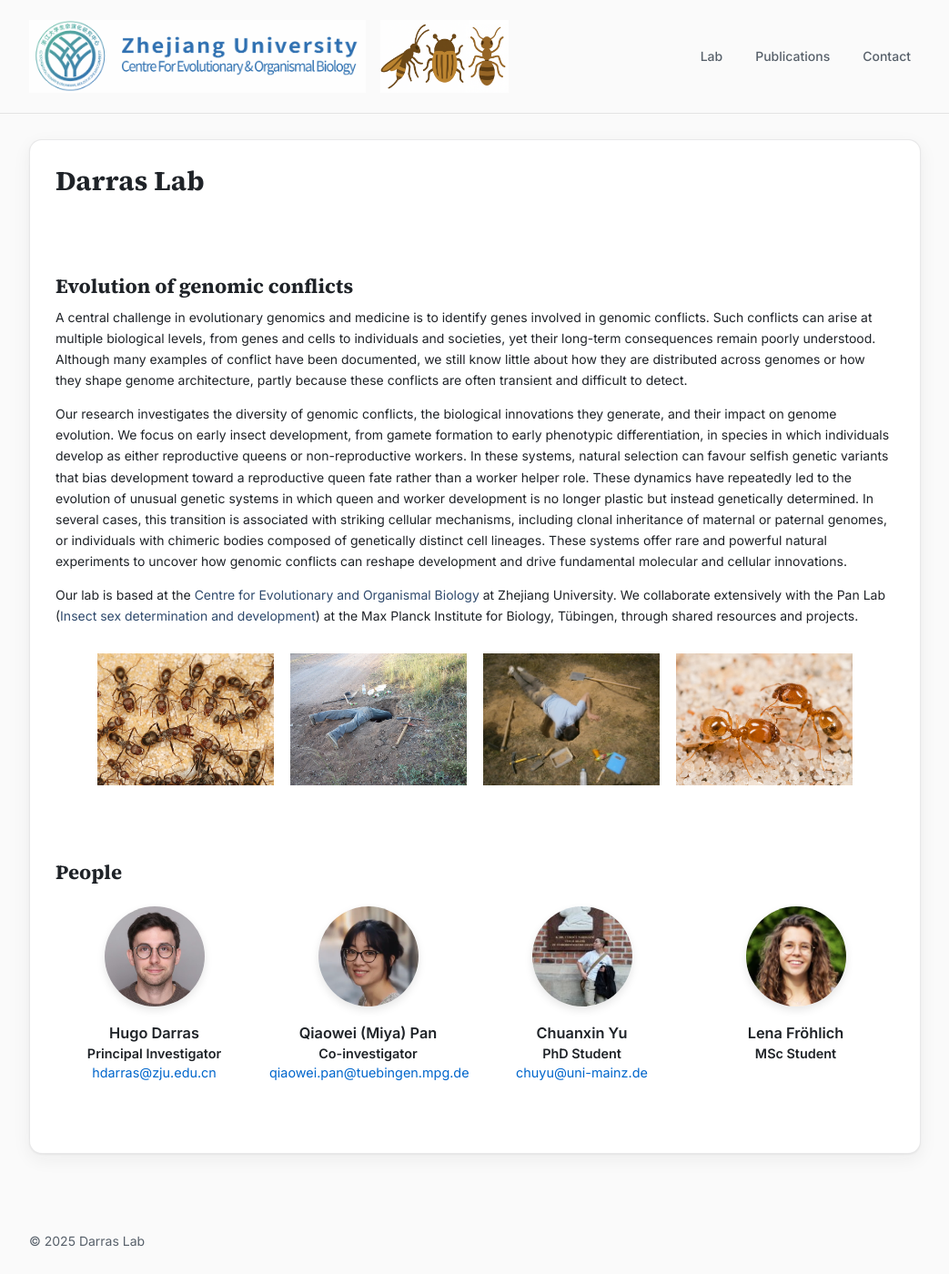
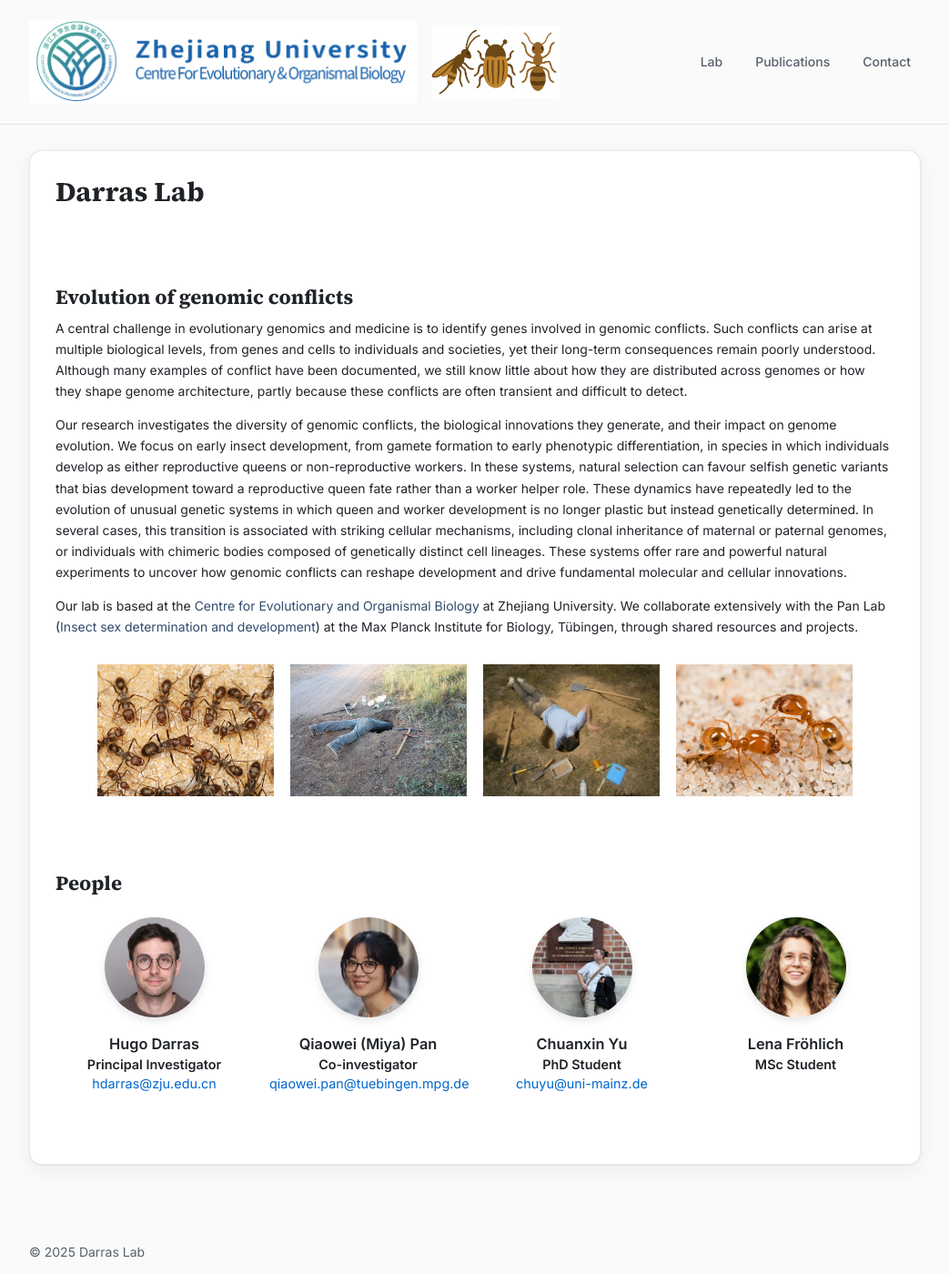
Before and after one commit to lab-darras/lab-darras.github.io, a Jekyll site: the page built from index.md, in a window 1280 px wide and 1400 px high. Shown: the whole window at 91% size, without its empty margins (118-1161 px from the left). Built offline with Jekyll 4.4.1, drawn with Linux system fonts in a browser that asks for light colours.

Commit message:
Update style.css

```diff
--- a/assets/style.css
+++ b/assets/style.css
@@ -152,8 +152,5 @@ hr {
 }
 
 .logo-secondary {
-  height: 80px;
-  width: auto;
-  display: block;
-  opacity: 0.9;
+  height: 92px;
 }
```
